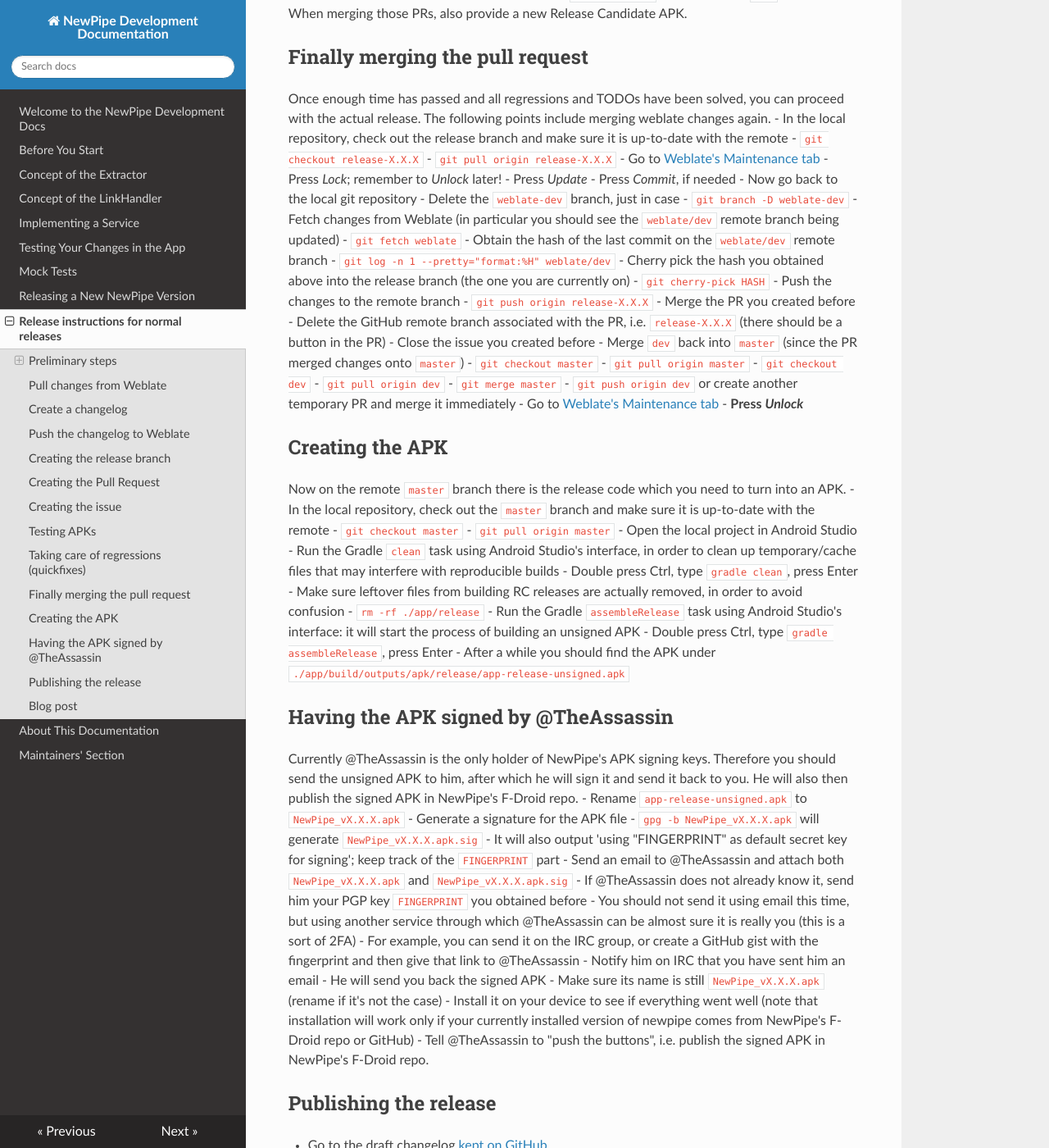
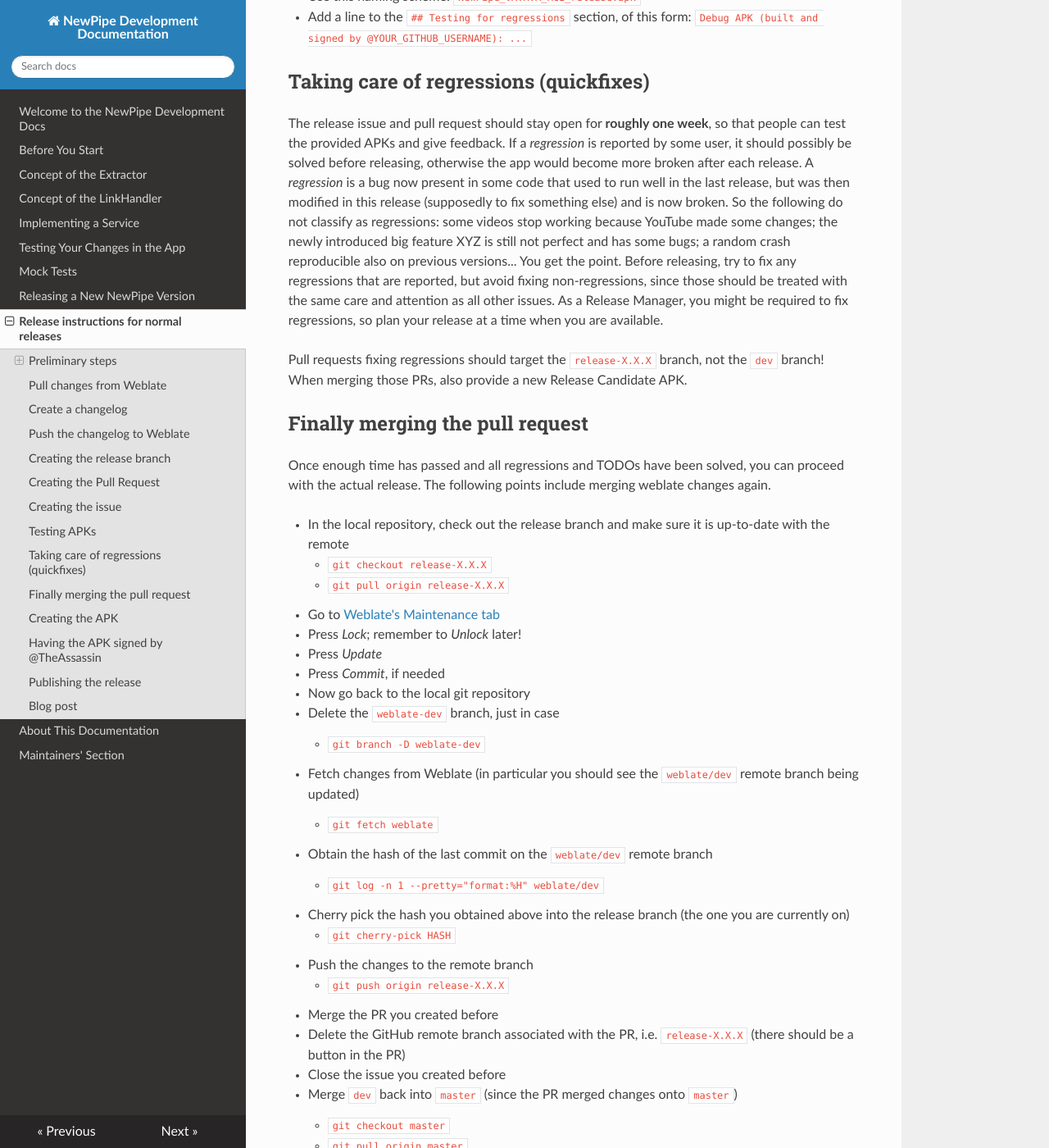
Before and after one commit to TeamNewPipe/documentation, an MkDocs documentation site: the page built from docs/07_release_instructions.md, in a window 1280 px wide and 1400 px high, scrolled down 5299 px. Shown: the whole window at 82% size. Built offline with MkDocs 1.6.1, drawn with Linux system fonts in a browser that asks for light colours; nearby versions of some CDN libraries; library files that are not in the unit come from our copies; some of the changed text lies outside the part shown.

Commit message:
Fix release instructions markdown formatting

````diff
--- a/docs/07_release_instructions.md
+++ b/docs/07_release_instructions.md
@@ -45,10 +45,10 @@
 - Create a new branch starting from `weblate/dev`, named `weblate-dev`, and switch to it
     - `git checkout -b weblate-dev weblate/dev`
 - If you run `git log --oneline --graph` you should see a Weblate commit on top, and then all of the commits currently on the `dev` branch:
-    ```
-    * cmt12hash (HEAD -> weblate-dev, weblate/dev) Translated using Weblate (...)
-    * cmt89hash (origin/dev, dev) Commit message ...
-    ```
+```md
+* cmt12hash (HEAD -> weblate-dev, weblate/dev) Translated using Weblate (...)
+* cmt89hash (origin/dev, dev) Commit message ...
+```
 - Switch back to the `dev` branch
     - `git checkout dev`
 - Merge `weblate-dev` into `dev`:
@@ -62,16 +62,16 @@
 - Create a new English changelog in the [`fastlane/metadata/android/en-US/changelogs/`](https://github.com/TeamNewPipe/NewPipe/blob/dev/fastlane/metadata/android/en-US/changelogs/) folder
 - The file should be named `NEW_VERSION_CODE.txt`, using the new version code found in the [Preliminary steps](#preliminary-steps)
 - The file should have this structure (sections with no points can be removed):
-    ```
-    New
-    • ...
+```txt
+New
+• ...
 
-    Improved
-    • ...
+Improved
+• ...
 
-    Fixed
-    • ...
-    ```
+Fixed
+• ...
+```
 - Make sure you use the `•` for points (it looks nicer than `-`)
 - Capitalize the first letter in each point
 - Use English verbs as if you were asking someone to do something, so for example use "Fix abc" and not "Fixed abc"; this allows saving a few characters and using a consistent style
@@ -85,6 +85,7 @@
 ## Push the changelog to Weblate
 
 Now there should be two new commits (the Weblate and changelog ones) on your local `dev` branch, which are not on NewPipe's remote `dev` branch.
+
 - If you are an admin of the NewPipe repo, just push the changes to the remote `dev`
     - `git push origin dev`
     - If you are not an admin, create a pull request normally and ask someone with maintainer access to merge it
@@ -116,14 +117,14 @@
 ## Creating the Pull Request
 
 - Create a Pull Request (PR) from the new branch you just pushed
-    - If you used the correct branch name you should be able to use this URL, after changing the X.X.X: https://github.com/TeamNewPipe/NewPipe/pull/new/release-X.X.X
+    - If you used the correct branch name you should be able to use this URL, after changing the X.X.X: `https://github.com/TeamNewPipe/NewPipe/pull/new/release-X.X.X`
 - Make sure the PR has `master` as the *base* branch and `release-X.X.X` as the *compare* branch
 - The PR title should be "Release vX.X.X (NEW_VERSION_CODE)"
 - Remove the entire PR template, and instead put these two lines in the description (the `ISSUE_NUMBER` will be replaced later):
-    ```
-    Do not report regressions here, but rather in the corresponding issue: #ISSUE_NUMBER
-    The changelog is also there.
-    ```
+```md
+Do not report regressions here, but rather in the corresponding issue: #ISSUE_NUMBER
+The changelog is also there.
+```
 - Once you have created the PR, note down its number (from now on called `PR_NUMBER`)
 - In case some issue would be fixed when the release PR is merged, link them using the "Development" tab on the right, or add a "Fixes #...." in the PR description
 - *Check out [#8231](https://github.com/TeamNewPipe/NewPipe/pull/8231) for reference*
@@ -135,10 +136,10 @@
 - The issue title should be "Release vX.X.X (please TEST!)"
 - The issue should have some sections, in the same order as provided below, with `##` before titles
 - The `## Testing for regressions` section should contain the following lines; more information about how to obtain the APK are given at [Testing APKs](testing-apks)
-    ```
-    Debug APK (built by our CI in #PR_NUMBER): ...
-    Please report **only regressions** (i.e. new issues) here, not issues that were already present in the previous release!
-    ```
+```md
+Debug APK (built by our CI in #PR_NUMBER): ...
+Please report **only regressions** (i.e. new issues) here, not issues that were already present in the previous release!
+```
 - An optional `## TODO` section should contain a list of things that still need to be done before releasing, for example regressions that need to be fixed, or a reminder to merge the Weblate changelogs before releasing (use `- [ ]` to create checkbox lists)
 - The `## NewPipeExtractor version` should contain a link to the NewPipeExtractor release this new NewPipe version will ship with (i.e. the one set in [Creating the release branch](#creating-the-release-branch))
 - Copy the draft Markdown changelog [kept on GitHub](https://github.com/TeamNewPipe/NewPipe/releases) (you finalized it earlier in [Create a changelog](#create-a-changelog)) to the clipboard and paste it under the `## App changelog` section
@@ -148,12 +149,14 @@
 ## Testing APKs
 
 The first time you open the release issue, and then each time some changes are made to the release PR, you should provide a debug APK in the `## Testing for regressions` section.
+
 - Wait for the Continuous Integration (CI) to finish testing the PR, then download the resulting debug APK artifact from the "Checks" tab
 - Rename it to `NewPipe_vX.X.X_RC1_debug.apk` where `RC1` should be incremented to `RC2` and so on each time a new APK is provided
 - Zip it and make sure the `.zip` file has the same name as the `.apk` it contains
 - Upload it in the issue description, replacing the `...` placeholder used above
 
 Sometimes it might be needed to also provide a release APK. In this case follow the same steps as above, with these differences:
+
 - Make sure you are on the `release-X.X.X` branch
 - Build the **release** APK yourself in Android Studio and sign it with your keys
 - Make sure it installs correctly on your device
@@ -169,6 +172,7 @@
 ## Finally merging the pull request
 
 Once enough time has passed and all regressions and TODOs have been solved, you can proceed with the actual release. The following points include merging weblate changes again.
+
 - In the local repository, check out the release branch and make sure it is up-to-date with the remote
     - `git checkout release-X.X.X`
     - `git pull origin release-X.X.X`
@@ -203,6 +207,7 @@
 ## Creating the APK
 
 Now on the remote `master` branch there is the release code which you need to turn into an APK.
+
 - In the local repository, check out the `master` branch and make sure it is up-to-date with the remote
     - `git checkout master`
     - `git pull origin master`
@@ -218,6 +223,7 @@
 ## Having the APK signed by @TheAssassin
 
 Currently @TheAssassin is the only holder of NewPipe's APK signing keys. Therefore you should send the unsigned APK to him, after which he will sign it and send it back to you. He will also then publish the signed APK in NewPipe's F-Droid repo.
+
 - Rename `app-release-unsigned.apk` to `NewPipe_vX.X.X.apk`
 - Generate a signature for the APK file
     - `gpg -b NewPipe_vX.X.X.apk` will generate `NewPipe_vX.X.X.apk.sig`
````
Also changed, not shown: other parts of docs/07_release_instructions.md (+1 -1 lines).
